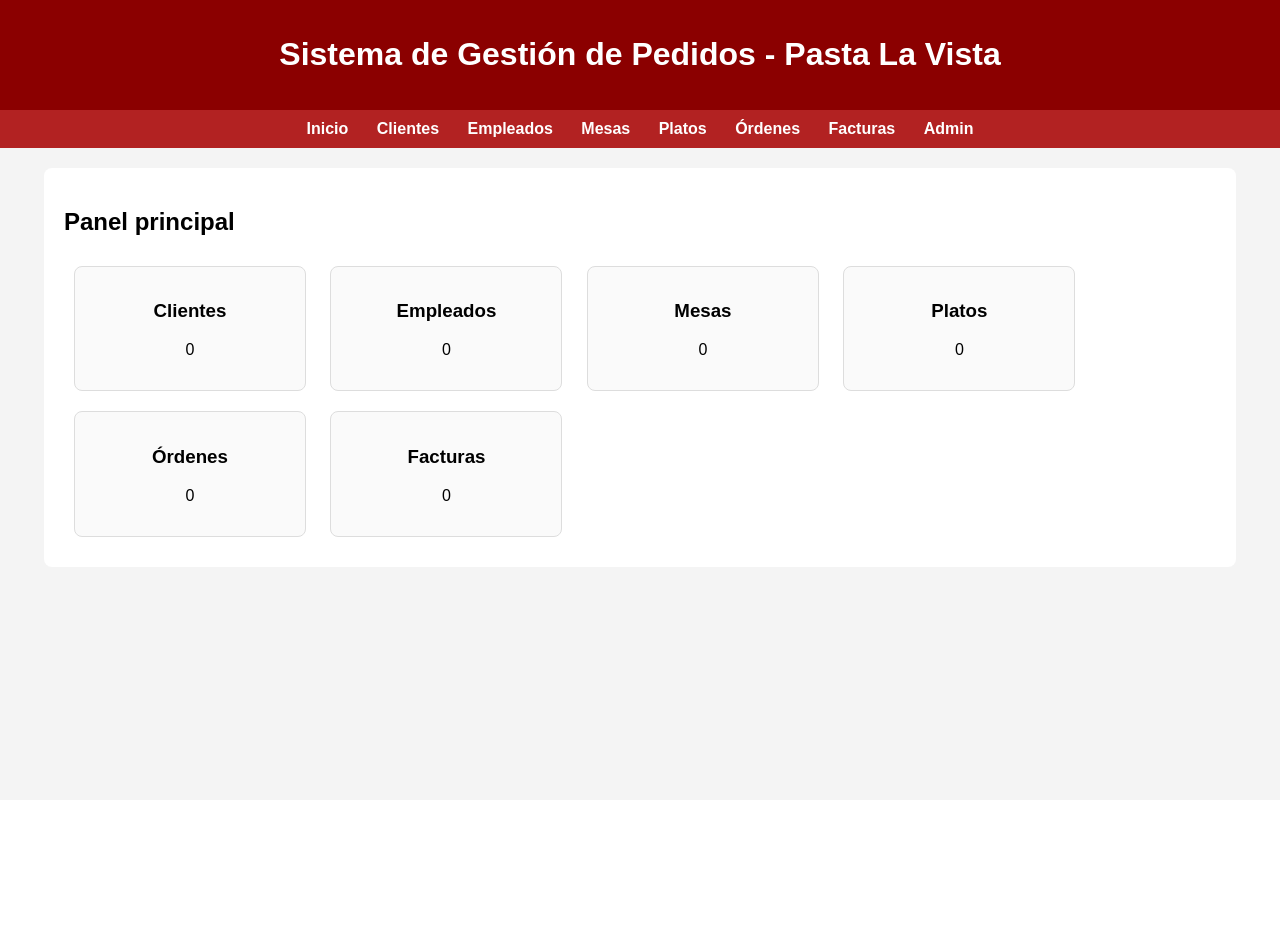
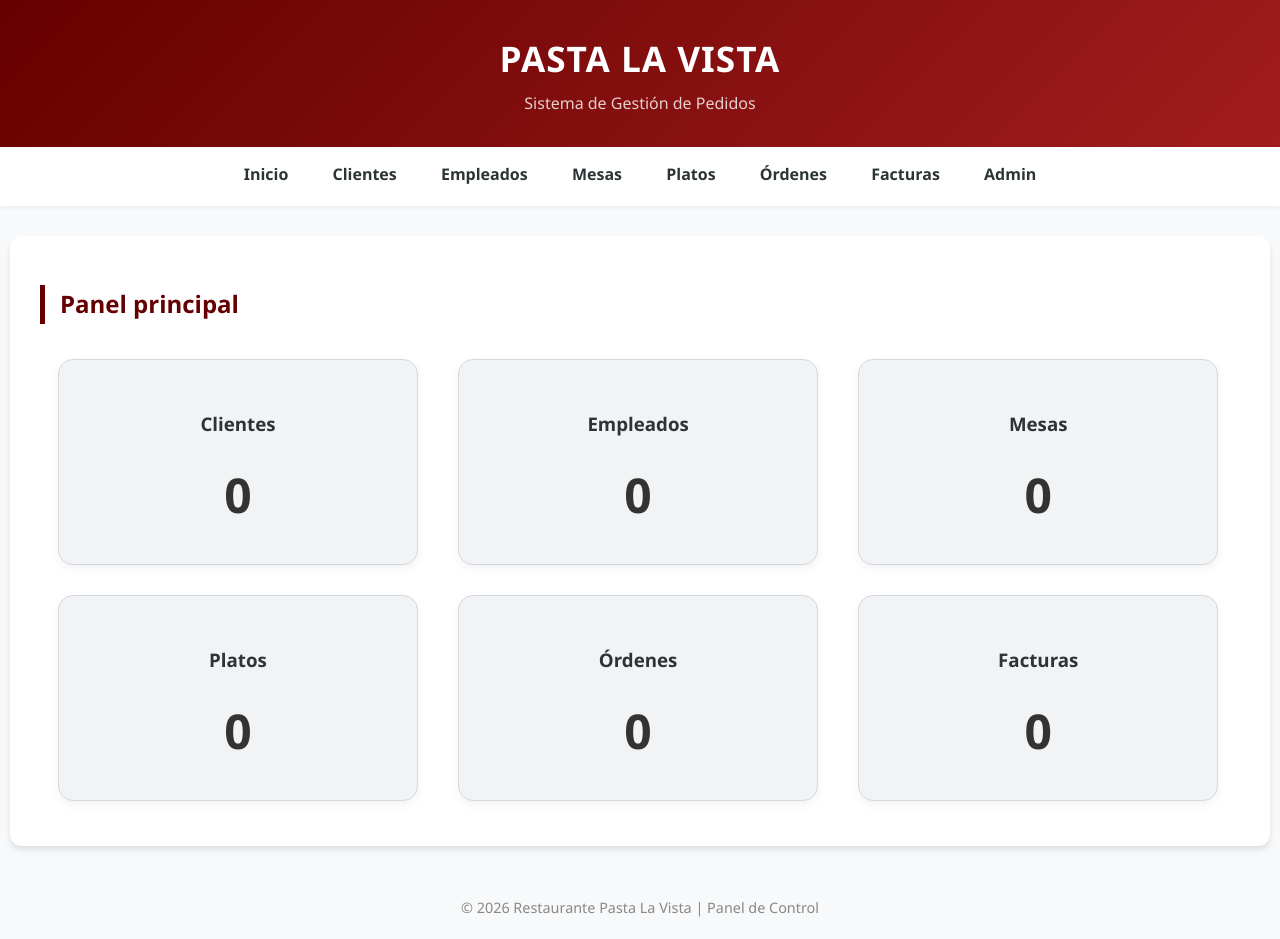
Before and after one commit to Halanetas06/restaurante_502, a Django app: page / in a window 1280 px wide. Before the commit the page ends 537 px from the top, so only its background shows below. Run offline with Django 5.2, Linux system fonts and the light colour scheme; data that the repository does not hold is empty.

Commit message:
Se modificaron componentes visuales

```diff
--- a/config/settings.py
+++ b/config/settings.py
@@ -126,3 +126,8 @@
 # https://docs.djangoproject.com/en/6.0/howto/static-files/
 
 STATIC_URL = 'static/'
+
+import os
+STATICFILES_DIRS = [
+    os.path.join(BASE_DIR, 'gestion/css'),
+]
--- /dev/null
+++ b/gestion/css/style.css
@@ -0,0 +1,159 @@
+:root {
+    --principal: #660000;
+    --secundario: #a11d1d;
+    --fondo: #f8f9fa;
+    --texto: #2d3436;
+    --blanco: #ffffff;
+    --sombra: 0 4px 6px rgba(0, 0, 0, 0.1);
+    --card-fondo: #fcfcfc;
+    --card-borde: #e8e8e8;
+    --card-sombra: 0 4px 12px rgba(0, 0, 0, 0.08);
+    --card-hover-sombra: 0 12px 24px rgba(102, 0, 0, 0.15);
+}
+
+body {
+    font-family: 'Segoe UI', Roboto, Helvetica, Arial, sans-serif;
+    background-color: var(--fondo);
+    color: var(--texto);
+    margin: 0;
+    line-height: 1.6;
+}
+
+header {
+    background: linear-gradient(135deg, var(--principal), var(--secundario));
+    color: var(--blanco);
+    padding: 30px 15px;
+    text-align: center;
+    box-shadow: var(--sombra);
+}
+
+header h1 {
+    margin: 0;
+    font-size: 2.2rem;
+    letter-spacing: 1px;
+    text-transform: uppercase;
+}
+
+nav {
+    background-color: var(--blanco);
+    padding: 0;
+    text-align: center;
+    box-shadow: 0 2px 4px rgba(0, 0, 0, 0.05);
+    position: sticky;
+    top: 0;
+    z-index: 1000;
+}
+
+nav a {
+    display: inline-block;
+    color: var(--texto);
+    padding: 15px 20px;
+    text-decoration: none;
+    font-weight: 600;
+    transition: all 0.3s ease;
+    border-bottom: 3px solid transparent;
+}
+
+nav a:hover {
+    color: var(--secundario);
+    background-color: #fff5f5;
+    border-bottom: 3px solid var(--secundario);
+}
+
+.contenedor {
+    width: 95%;
+    max-width: 1200px;
+    margin: 30px auto;
+    background: var(--blanco);
+    padding: 30px;
+    border-radius: 12px;
+    box-shadow: var(--sombra);
+}
+
+table {
+    width: 100%;
+    border-collapse: collapse;
+    margin-top: 25px;
+    background-color: var(--blanco);
+    border: 1px solid #dee2e6;
+    box-shadow: 0 2px 3px rgba(0, 0, 0, 0.02);
+}
+
+th {
+    background-color: #f8f9fa;
+    color: var(--principal);
+    font-weight: 700;
+    text-transform: uppercase;
+    font-size: 0.85rem;
+    padding: 15px;
+    border-bottom: 2px solid var(--principal);
+    text-align: left;
+}
+
+td {
+    padding: 14px 15px;
+    border-bottom: 1px solid #eee;
+    border-right: 1px solid #f1f1f1;
+    color: #555;
+    font-size: 0.95rem;
+}
+
+td:last-child,
+th:last-child {
+    border-right: none;
+}
+
+tr:nth-child(even) {
+    background-color: #fafafa;
+}
+
+tr:hover {
+    background-color: #fff9f9;
+    transition: background-color 0.2s ease;
+}
+
+h2,
+.contenedor h1 {
+    color: var(--principal);
+    border-left: 5px solid var(--principal);
+    padding-left: 15px;
+    margin-bottom: 20px;
+}
+
+.card {
+    display: inline-block;
+    width: calc(33.33% - 40px);
+    min-width: 280px;
+    background: #f1f3f5;
+    border: 1px solid #d1d8e0;
+    border-radius: 15px;
+    padding: 30px 20px;
+    margin: 15px 18px;
+    text-align: center;
+    vertical-align: top;
+    box-sizing: border-box;
+    box-shadow: 0 4px 10px rgba(0, 0, 0, 0.05);
+    transition: transform 0.3s cubic-bezier(0.175, 0.885, 0.32, 1.275), box-shadow 0.3s ease, background-color 0.3s ease;
+}
+
+.card:hover {
+    transform: translateY(-10px);
+    box-shadow: var(--card-hover-sombra);
+    background-color: var(--blanco);
+    border-color: var(--secundario);
+}
+
+.card strong {
+    display: block;
+    color: var(--principal);
+    font-size: 1.2rem;
+    text-transform: uppercase;
+    margin-bottom: 15px;
+}
+
+.card p {
+    font-size: 3rem;
+    margin: 0;
+    font-weight: 700;
+    color: #333;
+}
--- a/gestion/templates/gestion/base.html
+++ b/gestion/templates/gestion/base.html
@@ -1,69 +1,20 @@
 <!DOCTYPE html>
 <html lang="es">
+
 <head>
     <meta charset="UTF-8">
-    <title>Restaurante Pasta La Vista</title>
-    <style>
-        body {
-            font-family: Arial, sans-serif;
-            background-color: #f4f4f4;
-            margin: 0;
-            padding: 0;
-        }
-        header {
-            background-color: #8B0000;
-            color: white;
-            padding: 15px;
-            text-align: center;
-        }
-        nav {
-            background-color: #b22222;
-            padding: 10px;
-            text-align: center;
-        }
-        nav a {
-            color: white;
-            margin: 0 12px;
-            text-decoration: none;
-            font-weight: bold;
-        }
-        .contenedor {
-            width: 90%;
-            margin: 20px auto;
-            background: white;
-            padding: 20px;
-            border-radius: 8px;
-        }
-        table {
-            width: 100%;
-            border-collapse: collapse;
-            margin-top: 15px;
-        }
-        table, th, td {
-            border: 1px solid #ccc;
-        }
-        th, td {
-            padding: 10px;
-            text-align: left;
-        }
-        th {
-            background-color: #eee;
-        }
-        .card {
-            display: inline-block;
-            width: 200px;
-            background: #fafafa;
-            border: 1px solid #ddd;
-            border-radius: 8px;
-            padding: 15px;
-            margin: 10px;
-            text-align: center;
-        }
-    </style>
+    <meta name="viewport" content="width=device-width, initial-scale=1.0">
+    <title>Pasta La Vista - Gestión</title>
+
+    <link href="https://fonts.googleapis.com/css2?family=Poppins:wght@400;600;700&display=swap" rel="stylesheet">
+
+    <link rel="stylesheet" href="/static/style.css">
 </head>
+
 <body>
     <header>
-        <h1>Sistema de Gestión de Pedidos - Pasta La Vista</h1>
+        <h1>Pasta La Vista</h1>
+        <p style="margin: 5px 0 0; opacity: 0.8;">Sistema de Gestión de Pedidos</p>
     </header>
 
     <nav>
@@ -78,8 +29,12 @@
     </nav>
 
     <div class="contenedor">
-        {% block content %}
-        {% endblock %}
+        {% block content %} {% endblock %}
     </div>
+
+    <footer style="text-align: center; padding: 20px; color: #888; font-size: 0.9rem;">
+        &copy; 2026 Restaurante Pasta La Vista | Panel de Control
+    </footer>
 </body>
+
 </html>
```
